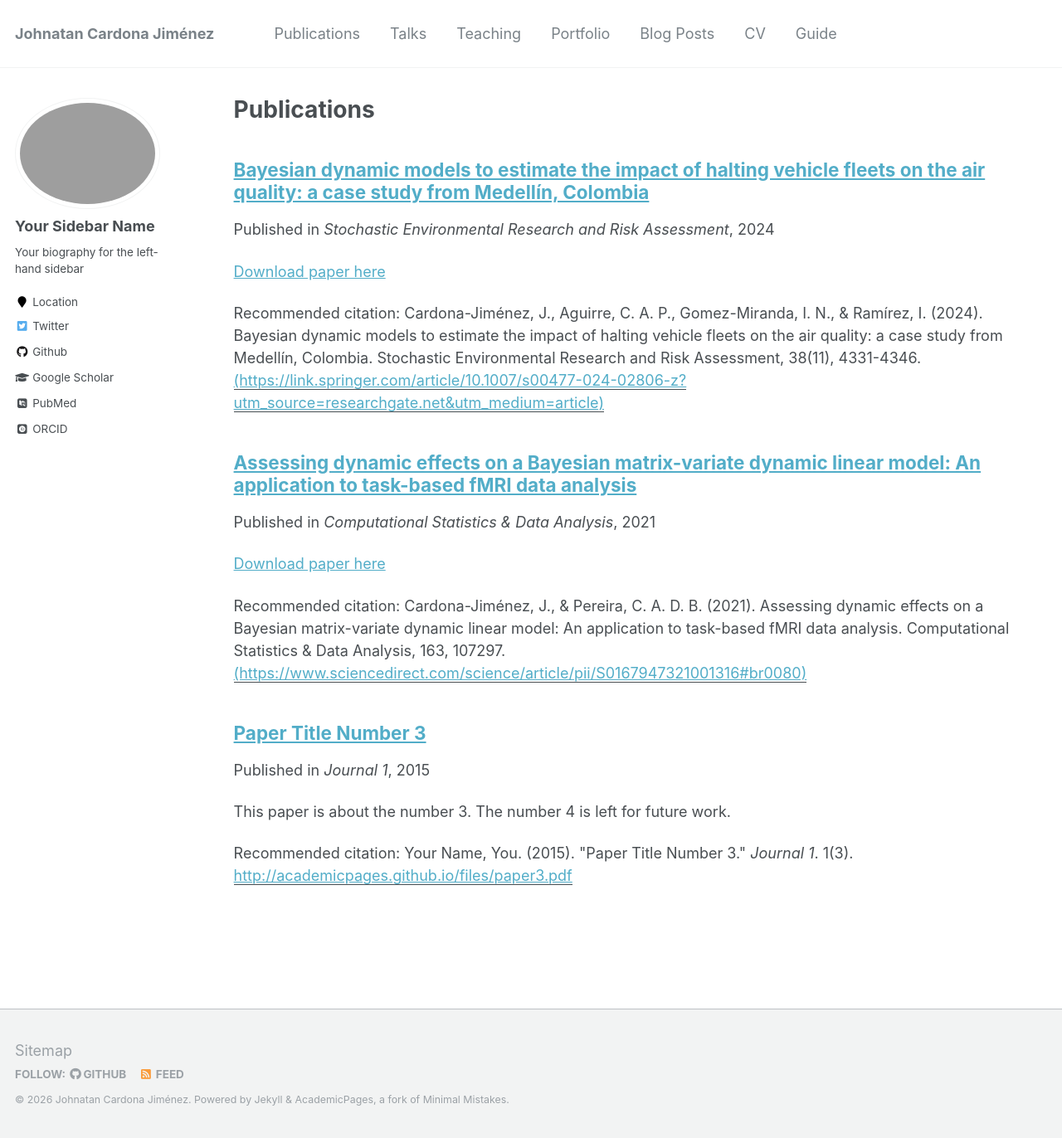
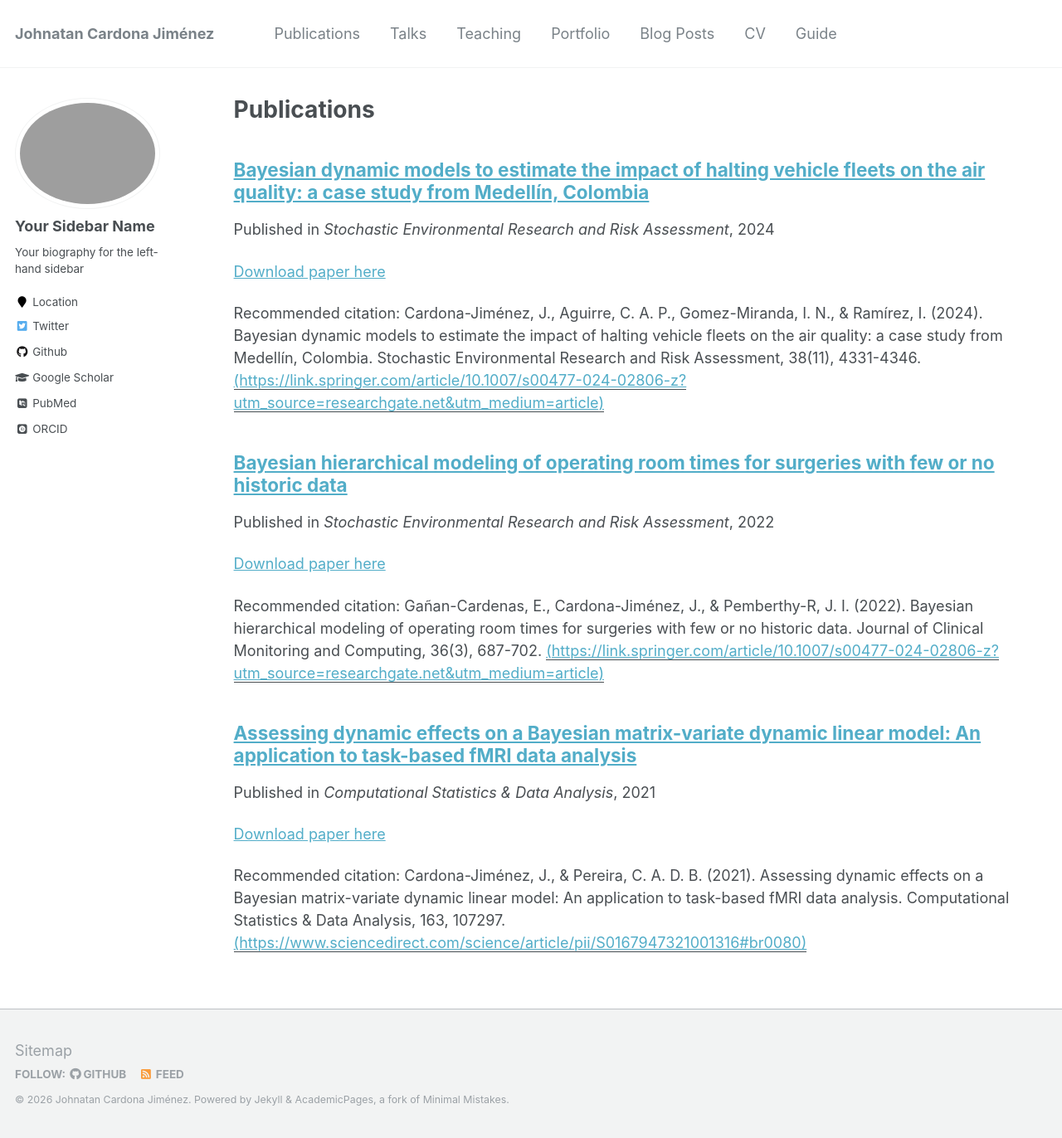
Before and after one commit to JohnatanLAB/JohnatanLAB.github.io, a Jekyll site: the page built from _pages/publications.md, in a window 1280 px wide and 1372 px high. Shown: the whole window at 83% size. Built offline with Jekyll 4.4.1, drawn with Linux system fonts in a browser that asks for light colours; some web fonts are replaced.

Commit message:
Update 2015-10-01-paper-title-number-3.md

```diff
--- a/_publications/2015-10-01-paper-title-number-3.md
+++ b/_publications/2015-10-01-paper-title-number-3.md
@@ -1,15 +1,15 @@
 ---
-title: "Paper Title Number 3"
+title: "Bayesian hierarchical modeling of operating room times for surgeries with few or no historic data"
 collection: publications
-permalink: /publication/2015-10-01-paper-title-number-3
-excerpt: 'This paper is about the number 3. The number 4 is left for future work.'
-date: 2015-10-01
-venue: 'Journal 1'
-paperurl: 'http://academicpages.github.io/files/paper3.pdf'
-citation: 'Your Name, You. (2015). &quot;Paper Title Number 3.&quot; <i>Journal 1</i>. 1(3).'
+permalink: /publication/2009-10-01-paper-title-number-1
+excerpt:
+date: 2022-04-27
+venue: ' Stochastic Environmental Research and Risk Assessment'
+paperurl: '(https://link.springer.com/article/10.1007/s00477-024-02806-z?utm_source=researchgate.net&utm_medium=article)'
+citation: 'Gañan-Cardenas, E., Cardona-Jiménez, J., & Pemberthy-R, J. I. (2022). Bayesian hierarchical modeling of operating room times for surgeries with few or no historic data. Journal of Clinical Monitoring and Computing, 36(3), 687-702.'
 ---
-This paper is about the number 3. The number 4 is left for future work.
 
-[Download paper here](http://academicpages.github.io/files/paper3.pdf)
 
-Recommended citation: Your Name, You. (2015). "Paper Title Number 3." <i>Journal 1</i>. 1(3).
+[Download paper here](https://link.springer.com/article/10.1007/s10877-021-00696-y)
+
+Recommended citation: Your Name, You. (2010). "Paper Title Number 2." <i>Journal 1</i>. 1(2).
```
